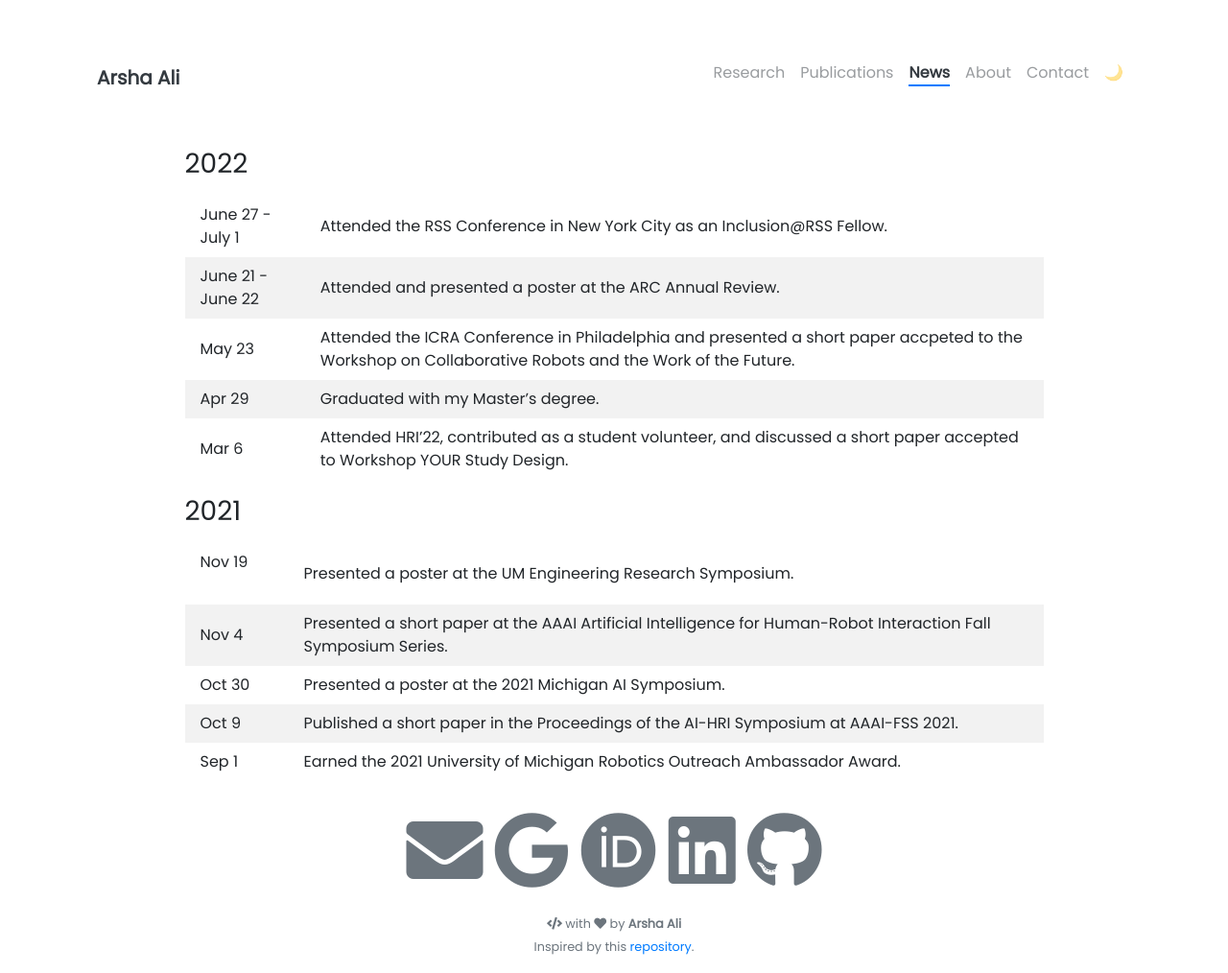
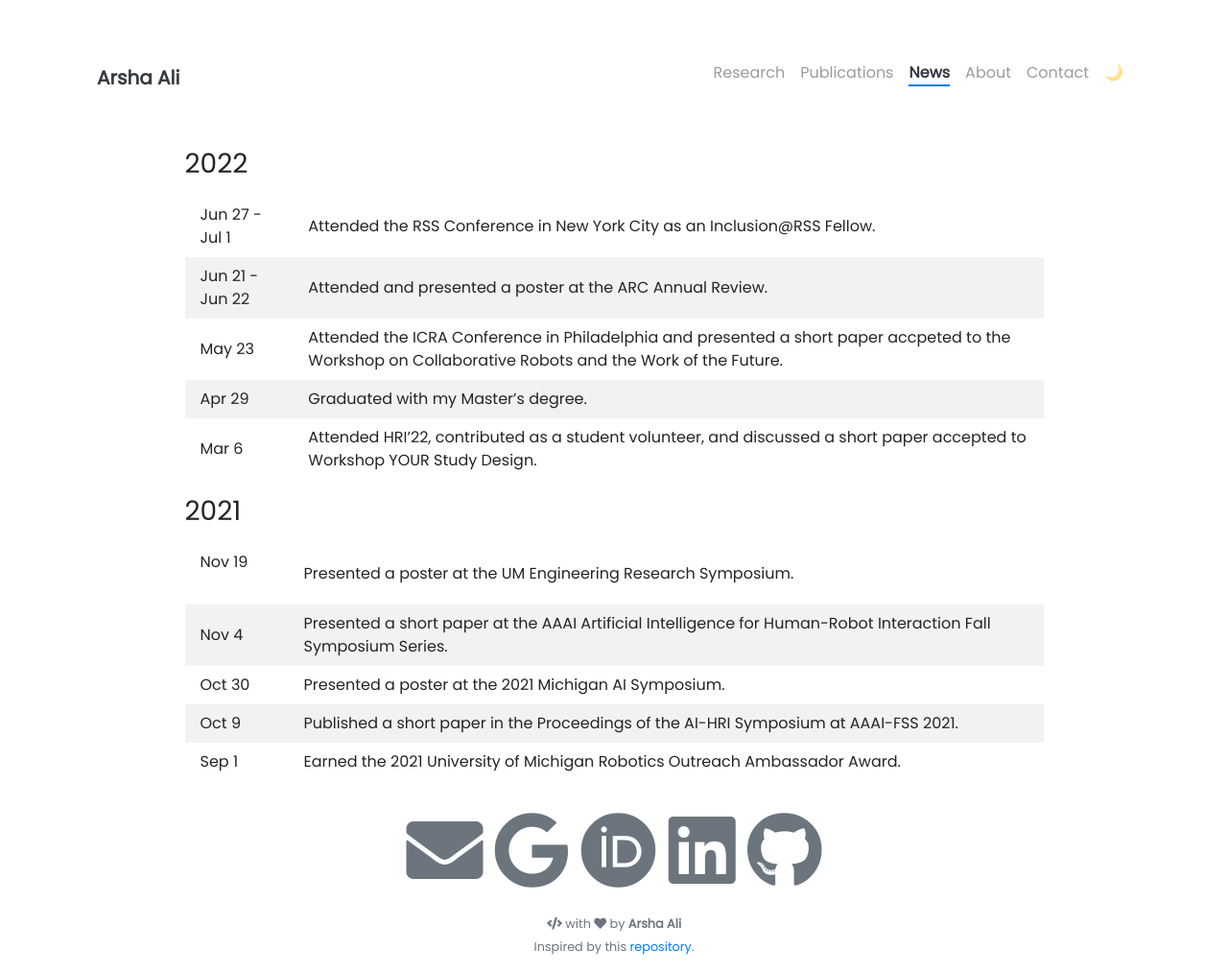
Before and after one commit to arshaali/arshaali.github.io, a Jekyll site: the page built from pages/news.md, in a window 1280 px wide and 1014 px high. Shown: the whole window at 96% size. Built offline with Jekyll 4.4.1, drawn with Linux system fonts in a browser that asks for light colours; nearby versions of some CDN libraries.

Commit message:
Update news.md

```diff
--- a/pages/news.md
+++ b/pages/news.md
@@ -14,8 +14,8 @@ td, th {
 
 ### 2022
 
-June 27 - July 1 | Attended the RSS Conference in New York City as an Inclusion@RSS Fellow.
-June 21 - June 22 | Attended and presented a poster at the ARC Annual Review.
+Jun 27 - Jul 1 | Attended the RSS Conference in New York City as an Inclusion@RSS Fellow.
+Jun 21 - Jun 22 | Attended and presented a poster at the ARC Annual Review.
 May 23 | Attended the ICRA Conference in Philadelphia and presented a short paper accpeted to the Workshop on Collaborative Robots and the Work of the Future.
 Apr 29 | Graduated with my Master's degree.
 Mar 6 &nbsp; &nbsp; &nbsp; &nbsp; | Attended HRI'22, contributed as a student volunteer, and discussed a short paper accepted to Workshop YOUR Study Design.
```
